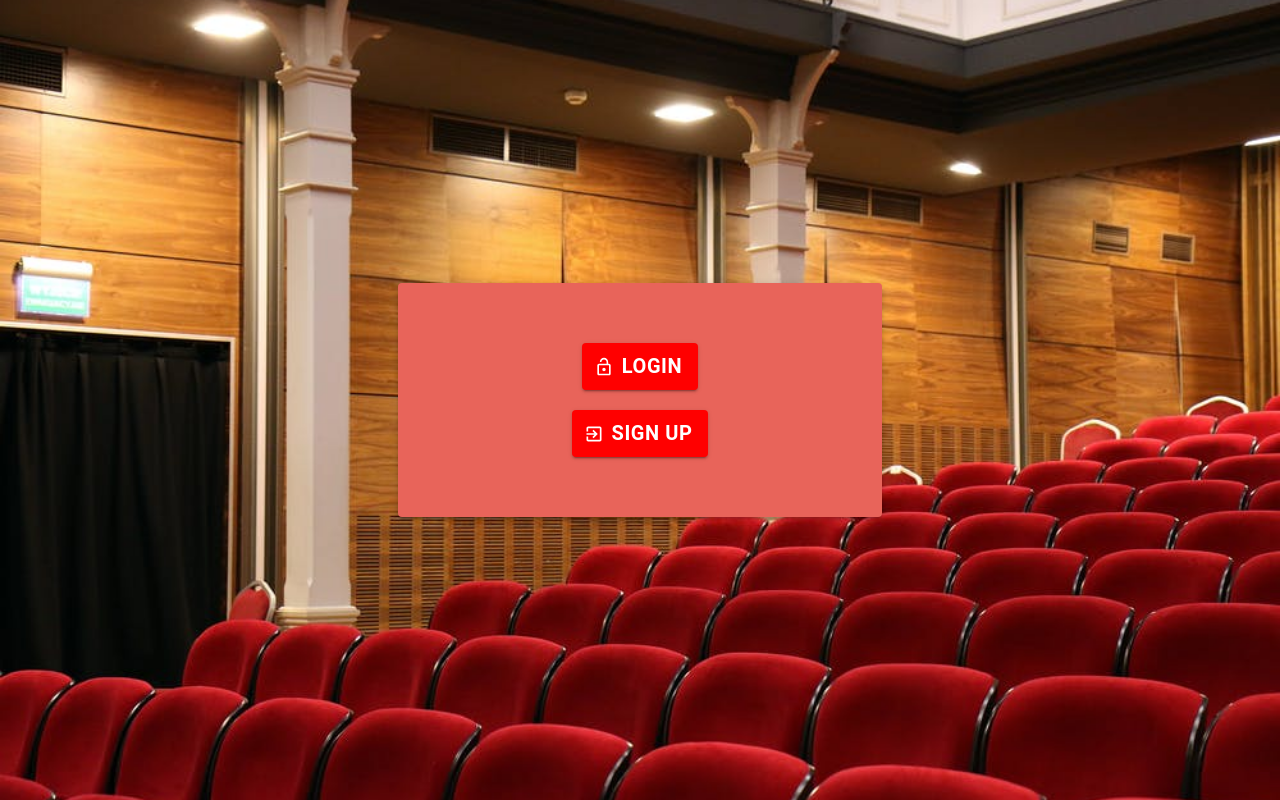
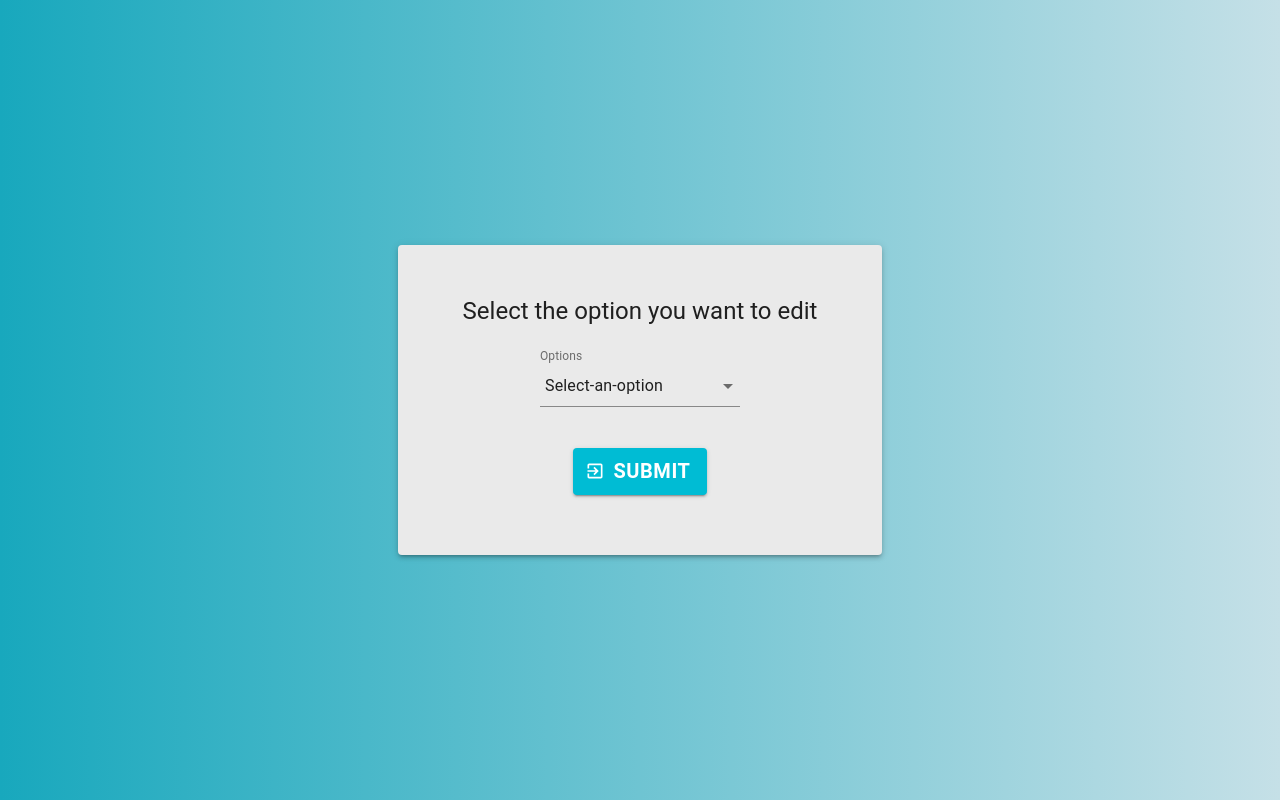
Before and after one commit to radhikatalwar/ReactTraining, a React (Create React App) app: page / in a window 1280 px wide. Built offline with nearby package versions, Linux system fonts and the light colour scheme.

Commit message:
assignment7

```diff
--- a/src/App.js
+++ b/src/App.js
@@ -1,9 +1,9 @@
 import React from "react";
-import Assignment6 from "./modules/Assignment6";
+import Assignment7 from "./modules/Assignment7";
 
 class App extends React.Component {
   render() {
-    return <Assignment6 />;
+    return <Assignment7 />;
   }
 }
 
--- /dev/null
+++ b/src/modules/Assignment7/Components/Changes.js
@@ -0,0 +1,175 @@
+import React, { useState } from "react";
+import ExitToAppIcon from "@material-ui/icons/ExitToApp";
+import Button from "@material-ui/core/Button";
+import {
+  makeStyles,
+  Typography,
+  TextField,
+  FormControl,
+  NativeSelect,
+} from "@material-ui/core";
+
+const Length = localStorage.getItem("Length");
+const Structure = JSON.parse(localStorage.getItem("Structure"));
+const DataObj = JSON.parse(localStorage.getItem("DataObj") || "[]");
+
+const styles = makeStyles({
+  button: {
+    margin: "10px",
+    fontWeight: "bold",
+    fontSize: "15px",
+    backgroundColor: "#00BCD4",
+    color: "white",
+    "&:hover": {
+      backgroundColor: "#048b9c",
+    },
+  },
+  formControl: {
+    width: "200px",
+    margin: "21px",
+  },
+  para: {
+    margin: "10px 0",
+  },
+  error: {
+    fontSize: "13px",
+    margin: "10px 0 0",
+  },
+});
+
+const Changes = (props) => {
+  const classes = styles();
+  const value = props.selected;
+  const [isError, setIsError] = useState(false);
+  const [newValue, setNewValue] = useState("");
+  const [optionvalue, setOptionValue] = useState("");
+
+  const handleOptionSelect = (event) => {
+    setOptionValue(event.target.value);
+    console.log(event.target.value);
+  };
+
+  const handleSelectChange = (event) => {
+    setNewValue(event.target.value);
+  };
+
+  const SetValue = () => {
+    if (newValue === "") {
+      setIsError(true);
+    } else {
+      console.log(`"newvalue" : ${newValue}`);
+      if (value == "Length") {
+        localStorage.setItem("Length", newValue);
+      }
+    }
+  };
+
+  if (value === "Length") {
+    return (
+      <>
+        <Typography variant={"h5"}>
+          {`Length :`}
+          {newValue === "" ? localStorage.getItem("Length") : newValue}
+        </Typography>
+        <FormControl className={classes.formControl}>
+          <TextField
+            error={isError}
+            label="Give New Value"
+            id="filled-error-helper-text"
+            helperText={isError ? "Required Field" : " "}
+            autoComplete="false"
+            onChange={handleSelectChange}
+          />
+        </FormControl>
+        <Button
+          variant="contained"
+          className={classes.button}
+          startIcon={<ExitToAppIcon />}
+          onClick={SetValue}
+        >
+          {"Make Changes"}
+        </Button>
+      </>
+    );
+  } else if (value === "Structure") {
+    var keys = Object.keys(Structure);
+    console.log(keys);
+
+    return (
+      <>
+        <Typography variant={"p"}>
+          {`${value} : ${localStorage.getItem("Structure")}`}
+        </Typography>
+        <FormControl className={classes.formControl}>
+          <NativeSelect
+            onChange={handleOptionSelect}
+            className={classes.select}
+          >
+            <option defaultValue>{"Select-an-option"}</option>
+            {keys.map((elem) => (
+              <option>{elem}</option>
+            ))}
+            ;
+          </NativeSelect>
+          <TextField
+            error={isError}
+            label="Give New Value"
+            id="filled-error-helper-text"
+            helperText={isError ? "Required Field" : " "}
+            autoComplete="false"
+            onChange={handleSelectChange}
+          />
+        </FormControl>
+        <Button
+          variant="contained"
+          className={classes.button}
+          startIcon={<ExitToAppIcon />}
+          onClick={SetValue}
+        >
+          {"Make Changes"}
+        </Button>
+      </>
+    );
+  } else if (value === "DataObj") {
+    var keys = Object.keys(DataObj[0]);
+    console.log(keys);
+
+    return (
+      <>
+        <Typography variant={"p"}>
+          {`${value} : ${localStorage.getItem("DataObj")}`}
+        </Typography>
+        <FormControl className={classes.formControl}>
+          <NativeSelect
+            onChange={handleOptionSelect}
+            className={classes.select}
+          >
+            <option defaultValue>{"Select-an-option"}</option>
+            {keys.map((elem) => (
+              <option>{elem}</option>
+            ))}
+            ;
+          </NativeSelect>
+          <TextField
+            error={isError}
+            label="Give New Value"
+            id="filled-error-helper-text"
+            helperText={isError ? "Required Field" : " "}
+            autoComplete="false"
+            onChange={handleSelectChange}
+          />
+        </FormControl>
+        <Button
+          variant="contained"
+          className={classes.button}
+          startIcon={<ExitToAppIcon />}
+          onClick={SetValue}
+        >
+          {"Make Changes"}
+        </Button>
+      </>
+    );
+  }
+};
+
+export default Changes;
--- /dev/null
+++ b/src/modules/Assignment7/Components/MainPage.js
@@ -0,0 +1,115 @@
+import React, { useState } from "react";
+import ExitToAppIcon from "@material-ui/icons/ExitToApp";
+import Button from "@material-ui/core/Button";
+import {
+  makeStyles,
+  Typography,
+  InputLabel,
+  FormControl,
+  NativeSelect,
+} from "@material-ui/core";
+import Changes from "./Changes.js";
+
+const Structure = {
+  name: "Delhi",
+  code: "110085",
+  dailyCases: "2000",
+  cumulativeCases: "3000",
+  dailyDeaths: "200",
+  cumulativeDeaths: "300",
+};
+const DataObj = [
+  {
+    name: "United Kingdom",
+    code: "K02000001",
+    dailyCases: "2524",
+    cumulativeCases: "4393307",
+    dailyDeaths: "33",
+    cumulativeDeaths: "127307",
+  },
+];
+
+const styles = makeStyles({
+  button: {
+    margin: "10px",
+    fontWeight: "bold",
+    fontSize: "20px",
+    backgroundColor: "#00BCD4",
+    color: "white",
+    "&:hover": {
+      backgroundColor: "#048b9c",
+    },
+  },
+  formControl: {
+    width: "200px",
+    margin: "21px",
+  },
+  select: {
+    padding: "5px",
+  },
+  error: {
+    fontSize: "13px",
+    margin: "10px 0 0",
+  },
+});
+
+localStorage.setItem("Length", "80");
+localStorage.setItem("Structure", JSON.stringify(Structure));
+localStorage.setItem("DataObj", JSON.stringify(DataObj));
+
+export default function MainPage() {
+  const classes = styles();
+
+  const [isSubmit, setIsSubmit] = useState(false);
+  const [Error, setError] = useState("");
+  const [value, setValue] = useState("");
+
+  const handleSelectChange = (event) => {
+    setValue(event.target.value);
+    console.log(event.target.value);
+  };
+
+  const SetError = () => {
+    if (value === "") {
+      setError("Required Field");
+    } else {
+      setIsSubmit(true);
+    }
+  };
+
+  if (!isSubmit) {
+    return (
+      <>
+        <Typography variant={"h5"} className={classes.heading}>
+          {"Select the option you want to edit"}
+        </Typography>
+        <FormControl className={classes.formControl}>
+          <InputLabel htmlFor="age-native-helper">{"Options"}</InputLabel>
+          <NativeSelect
+            onChange={handleSelectChange}
+            className={classes.select}
+          >
+            <option defaultValue>{"Select-an-option"}</option>
+            <option value="Length">{"Length"}</option>
+            <option value="Structure">{"Structure"}</option>
+            <option value="DataObj">{"DataObj"}</option>
+          </NativeSelect>
+
+          <Typography variant={"p"} className={classes.error}>
+            {Error}
+          </Typography>
+        </FormControl>
+        <Button
+          variant="contained"
+          className={classes.button}
+          startIcon={<ExitToAppIcon />}
+          onClick={SetError}
+        >
+          {"Submit"}
+        </Button>
+      </>
+    );
+  } else if (isSubmit) {
+    return <Changes selected={value} />;
+  }
+}
--- /dev/null
+++ b/src/modules/Assignment7/index.js
@@ -0,0 +1,38 @@
+import React from "react";
+import MainPage from "./Components/MainPage.js";
+import Paper from "@material-ui/core/Paper";
+import { makeStyles } from "@material-ui/core";
+
+const styles = makeStyles({
+  mainContainer: {
+    background: `linear-gradient(90deg, rgba(2,0,36,1) 0%, rgba(9,9,121,1) 0%, rgba(24,168,189,1) 0%, rgba(197,224,231,1) 100%, rgba(1,193,243,1) 100%, rgba(0,212,255,1) 100%)`,
+    backgroundSize: "cover",
+    height: "100vh",
+    display: "flex",
+    justifyContent: "center",
+    alignItems: "center",
+  },
+  paper: {
+    width: "30%",
+    minheight: "30%",
+    backgroundColor: "#eaeaea",
+    display: "flex",
+    flexDirection: "column",
+    justifyContent: "center",
+    alignItems: "center",
+    padding: "50px",
+  },
+});
+
+const Assignment7new = () => {
+  const classes = styles();
+  return (
+    <div className={classes.mainContainer}>
+      <Paper className={classes.paper} elevation={3}>
+        <MainPage />
+      </Paper>
+    </div>
+  );
+};
+
+export default Assignment7new;
```
